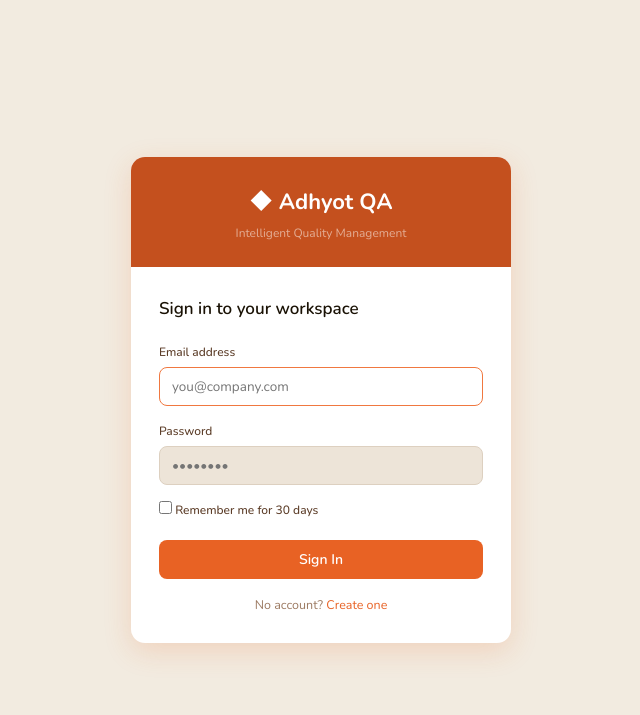
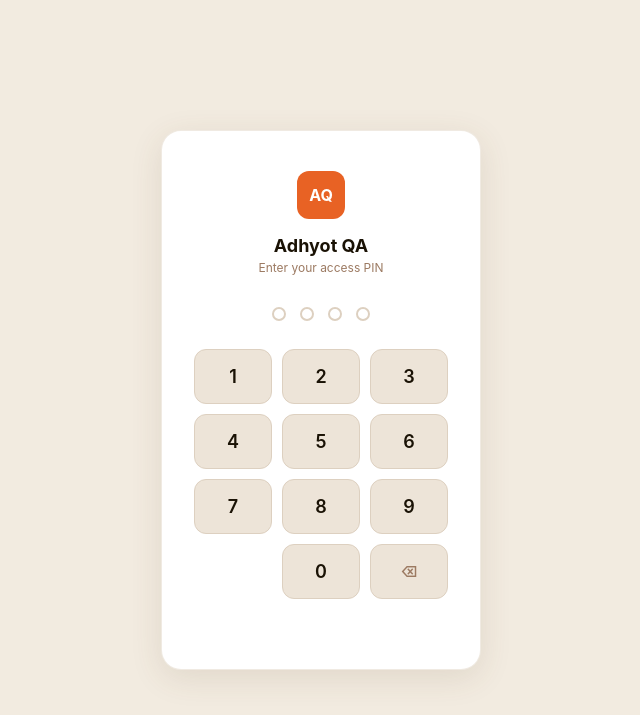
Before and after one commit to adhyot/ay-qa-app, a Flask app: page /auth/login in a window 1280 px wide. Shown: the top 715 px of the page, without its empty margins (319-959 px from the left). Run offline with Flask 3, Linux system fonts and the light colour scheme.

Commit message:
feat: replace login with 4-digit PIN authentication

```diff
--- a/app/blueprints/auth/routes.py
+++ b/app/blueprints/auth/routes.py
@@ -7,23 +7,23 @@ from app.models.organization import Organization
 from slugify import slugify
 
 
+ACCESS_PIN = '0072'
+
+
 @auth_bp.route('/login', methods=['GET', 'POST'])
 def login():
     if current_user.is_authenticated:
         return redirect(url_for('core.dashboard'))
 
     if request.method == 'POST':
-        email = request.form.get('email', '').strip().lower()
-        password = request.form.get('password', '')
-        remember = request.form.get('remember') == 'on'
-
-        user = User.query.filter_by(email=email, is_active=True).first()
-        if user and user.check_password(password):
-            login_user(user, remember=remember)
-            user.record_login()
-            next_page = request.args.get('next')
-            return redirect(next_page or url_for('core.dashboard'))
-        flash('Invalid email or password.', 'danger')
+        pin = request.form.get('pin', '').strip()
+        if pin == ACCESS_PIN:
+            user = User.query.filter_by(is_active=True).first()
+            if user:
+                login_user(user, remember=True)
+                next_page = request.args.get('next')
+                return redirect(next_page or url_for('core.dashboard'))
+        flash('Incorrect PIN. Please try again.', 'danger')
 
     return render_template('auth/login.html')
 
--- a/app/templates/auth/login.html
+++ b/app/templates/auth/login.html
@@ -3,86 +3,148 @@
 <head>
   <meta charset="UTF-8" />
   <meta name="viewport" content="width=device-width, initial-scale=1.0" />
-  <title>Sign In — Adhyot QA</title>
+  <title>Adhyot QA</title>
   <link rel="stylesheet" href="{{ url_for('static', filename='css/variables.css') }}" />
-  <link rel="stylesheet" href="{{ url_for('static', filename='css/main.css') }}" />
   <style>
-    body { display: flex; align-items: center; justify-content: center; min-height: 100vh; background: var(--color-surface-base); }
-    .auth-card {
-      width: 380px;
+    * { box-sizing: border-box; margin: 0; padding: 0; }
+    body {
+      display: flex; align-items: center; justify-content: center;
+      min-height: 100vh;
+      background: var(--color-surface-base);
+      font-family: var(--font-sans);
+    }
+    .pin-card {
+      width: 320px;
       background: var(--color-surface-card);
-      border-radius: var(--radius-tile);
-      box-shadow: var(--shadow-card-hover);
-      overflow: hidden;
-    }
-    .auth-header {
-      background: var(--color-primary-dark);
-      padding: 28px 28px 24px;
+      border-radius: 20px;
+      padding: 40px 32px;
+      box-shadow: 0 8px 32px rgba(100,70,40,0.12);
+      border: 1px solid rgba(180,150,110,0.2);
       text-align: center;
     }
-    .auth-logo { font-size: 22px; font-weight: 700; color: var(--color-text-inverse); }
-    .auth-tagline { font-size: 12px; color: rgba(253,250,245,0.55); margin-top: 4px; }
-    .auth-body { padding: 28px; }
-    .auth-body h2 { font-size: 17px; font-weight: 600; color: var(--color-text-primary); margin-bottom: 20px; }
-    .form-group { margin-bottom: 16px; }
-    .form-group label { display: block; font-size: 12px; font-weight: 500; color: var(--color-text-secondary); margin-bottom: 5px; }
-    .form-control {
-      width: 100%; padding: 9px 12px;
+    .brand-logo {
+      width: 48px; height: 48px;
+      background: var(--color-primary);
+      color: #fff;
+      border-radius: 12px;
+      display: flex; align-items: center; justify-content: center;
+      font-size: 16px; font-weight: 700;
+      margin: 0 auto 16px;
+    }
+    .brand-name {
+      font-size: 18px; font-weight: 700;
+      color: var(--color-text-primary);
+      margin-bottom: 4px;
+    }
+    .brand-sub {
+      font-size: 12px;
+      color: var(--color-text-muted);
+      margin-bottom: 32px;
+    }
+    .pin-dots {
+      display: flex; justify-content: center; gap: 14px;
+      margin-bottom: 28px;
+    }
+    .pin-dot {
+      width: 14px; height: 14px;
+      border-radius: 50%;
+      border: 2px solid var(--color-surface-subtle);
+      background: transparent;
+      transition: background 0.15s, border-color 0.15s;
+    }
+    .pin-dot.filled {
+      background: var(--color-primary);
+      border-color: var(--color-primary);
+    }
+    .pin-grid {
+      display: grid;
+      grid-template-columns: repeat(3, 1fr);
+      gap: 10px;
+      margin-bottom: 12px;
+    }
+    .pin-btn {
+      padding: 16px;
+      background: var(--color-surface-muted);
       border: 1px solid var(--color-surface-subtle);
-      border-radius: var(--radius-card);
-      font-size: 13.5px;
-      background: var(--color-surface-muted);
+      border-radius: 12px;
+      font-size: 18px;
+      font-weight: 600;
       color: var(--color-text-primary);
-      outline: none;
-      transition: border-color 0.15s;
+      cursor: pointer;
+      transition: background 0.12s, transform 0.1s;
       font-family: var(--font-sans);
     }
-    .form-control:focus { border-color: var(--color-primary-mid); background: white; }
-    .form-check { display: flex; align-items: center; gap: 8px; font-size: 12.5px; color: var(--color-text-muted); }
-    .btn-block { width: 100%; justify-content: center; padding: 10px; font-size: 14px; margin-top: 4px; }
-    .auth-footer { text-align: center; margin-top: 16px; font-size: 12.5px; color: var(--color-text-muted); }
-    .flash-inline { padding: 10px 12px; border-radius: 6px; font-size: 12.5px; margin-bottom: 14px; }
-    .flash-inline.flash-danger { background: var(--color-danger-bg); color: var(--color-danger); border-left: 3px solid var(--color-danger); }
+    .pin-btn:hover { background: var(--color-surface-subtle); }
+    .pin-btn:active { transform: scale(0.95); }
+    .pin-btn.del {
+      font-size: 14px;
+      color: var(--color-text-muted);
+    }
+    .error-msg {
+      color: #c33;
+      font-size: 12px;
+      margin-top: 8px;
+      min-height: 18px;
+    }
+    input[name="pin"] { display: none; }
   </style>
 </head>
 <body>
-  {% with messages = get_flashed_messages(with_categories=true) %}{% endwith %}
-  <div class="auth-card">
-    <div class="auth-header">
-      <div class="auth-logo">&#9670; Adhyot QA</div>
-      <div class="auth-tagline">Intelligent Quality Management</div>
+<div class="pin-card">
+  <div class="brand-logo">AQ</div>
+  <div class="brand-name">Adhyot QA</div>
+  <div class="brand-sub">Enter your access PIN</div>
+
+  <div class="pin-dots">
+    <div class="pin-dot" id="d0"></div>
+    <div class="pin-dot" id="d1"></div>
+    <div class="pin-dot" id="d2"></div>
+    <div class="pin-dot" id="d3"></div>
+  </div>
+
+  <form method="POST" id="pinForm">
+    <input type="hidden" name="pin" id="pinInput" />
+    <div class="pin-grid">
+      {% for n in ['1','2','3','4','5','6','7','8','9','','0','⌫'] %}
+      {% if n == '' %}
+        <div></div>
+      {% elif n == '⌫' %}
+        <button type="button" class="pin-btn del" onclick="delDigit()">⌫</button>
+      {% else %}
+        <button type="button" class="pin-btn" onclick="addDigit('{{ n }}')">{{ n }}</button>
+      {% endif %}
+      {% endfor %}
     </div>
-    <div class="auth-body">
-      <h2>Sign in to your workspace</h2>
+    {% with messages = get_flashed_messages() %}
+      <div class="error-msg">{% if messages %}{{ messages[0] }}{% endif %}</div>
+    {% endwith %}
+  </form>
+</div>
 
-      {% with messages = get_flashed_messages(with_categories=true) %}
-        {% for category, message in messages %}
-          <div class="flash-inline flash-{{ category }}">{{ message }}</div>
-        {% endfor %}
-      {% endwith %}
-
-      <form method="POST" action="{{ url_for('auth.login') }}">
-        <input type="hidden" name="csrf_token" value="{{ csrf_token() }}" />
-        <div class="form-group">
-          <label for="email">Email address</label>
-          <input id="email" name="email" type="email" class="form-control" required autofocus placeholder="you@company.com" />
-        </div>
-        <div class="form-group">
-          <label for="password">Password</label>
-          <input id="password" name="password" type="password" class="form-control" required placeholder="••••••••" />
-        </div>
-        <div class="form-group">
-          <label class="form-check">
-            <input type="checkbox" name="remember" /> Remember me for 30 days
-          </label>
-        </div>
-        <button type="submit" class="btn btn-primary btn-block">Sign In</button>
-      </form>
-
-      <div class="auth-footer">
-        No account? <a href="{{ url_for('auth.register') }}">Create one</a>
-      </div>
-    </div>
-  </div>
+<script>
+  let pin = '';
+  function updateDots() {
+    for (let i = 0; i < 4; i++) {
+      document.getElementById('d' + i).classList.toggle('filled', i < pin.length);
+    }
+  }
+  function addDigit(d) {
+    if (pin.length >= 4) return;
+    pin += d;
+    updateDots();
+    if (pin.length === 4) {
+      document.getElementById('pinInput').value = pin;
+      document.getElementById('pinForm').submit();
+    }
+  }
+  function delDigit() {
+    pin = pin.slice(0, -1);
+    updateDots();
+  }
+  document.addEventListener('keydown', e => {
+    if (e.key >= '0' && e.key <= '9') addDigit(e.key);
+    if (e.key === 'Backspace') delDigit();
+  });
+</script>
 </body>
 </html>
```
